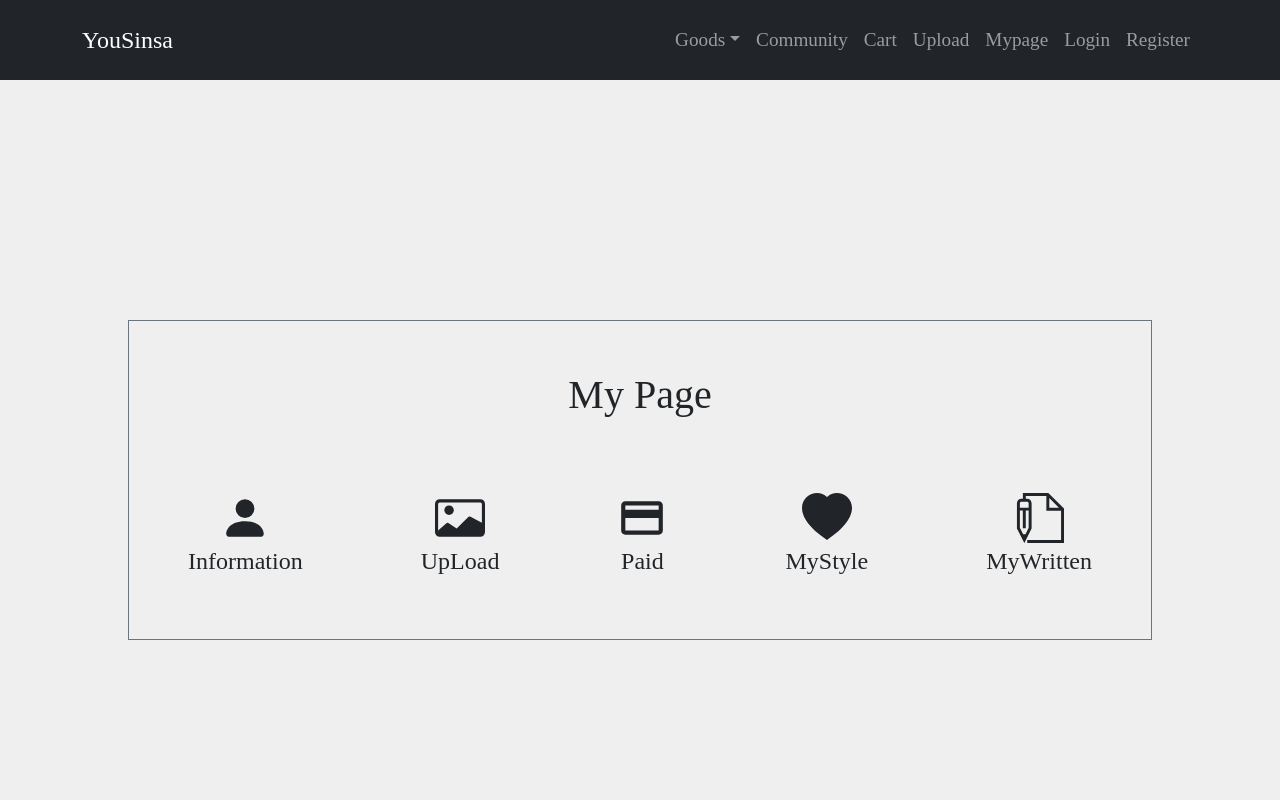
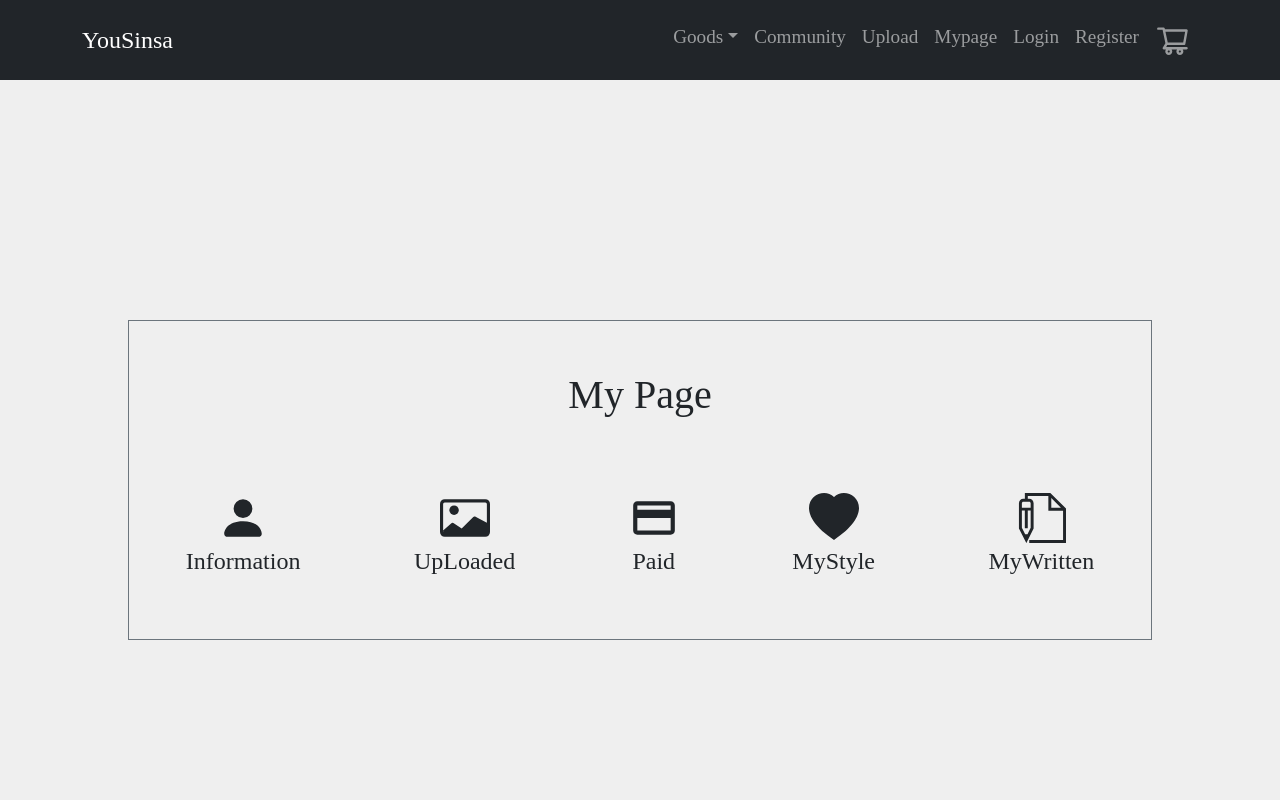
Before and after one commit to yousinsa/front-end, a React (Create React App) app in the folder my-app/: page /mypage in a window 1280 px wide. Shown: the top 800 px of the page. Built offline with nearby package versions, Linux system fonts and the light colour scheme; a web font is replaced by a local one.

Commit message:
style 네브바 카트 아이콘으로 변경

```diff
--- a/my-app/src/MyPage/MyPage.tsx
+++ b/my-app/src/MyPage/MyPage.tsx
@@ -18,7 +18,7 @@ const MyPage = () => {
           </ItemInnerContainer>
           <ItemInnerContainer>
             <BsCardImage size="50"></BsCardImage>
-            <ItemText>UpLoad</ItemText>
+            <ItemText>UpLoaded</ItemText>
           </ItemInnerContainer>
           <ItemInnerContainer>
             <MdOutlinePayment size="50"></MdOutlinePayment>
--- a/my-app/src/NavigationBar/NavigationBar.tsx
+++ b/my-app/src/NavigationBar/NavigationBar.tsx
@@ -4,6 +4,7 @@ import Nav from "react-bootstrap/Nav";
 import Navbar from "react-bootstrap/Navbar";
 import styled from "styled-components";
 import NavDropdown from "react-bootstrap/NavDropdown";
+import { AiOutlineShoppingCart } from "react-icons/ai";
 
 const NavigationBar = () => {
   return (
@@ -24,11 +25,14 @@ const NavigationBar = () => {
               </NavDropdown>
               <Nav.Link href="/community">Community</Nav.Link>
 
-              <Nav.Link href="/cart">Cart</Nav.Link>
               <Nav.Link href="/upload">Upload</Nav.Link>
+
               <Nav.Link href="/mypage">Mypage</Nav.Link>
               <Nav.Link href="/login">Login</Nav.Link>
               <Nav.Link href="/register">Register</Nav.Link>
+              <Nav.Link href="/cart">
+                <AiOutlineShoppingCart size="35" />
+              </Nav.Link>
             </Nav>
           </NavbarItemContainer>
         </Container>
```
